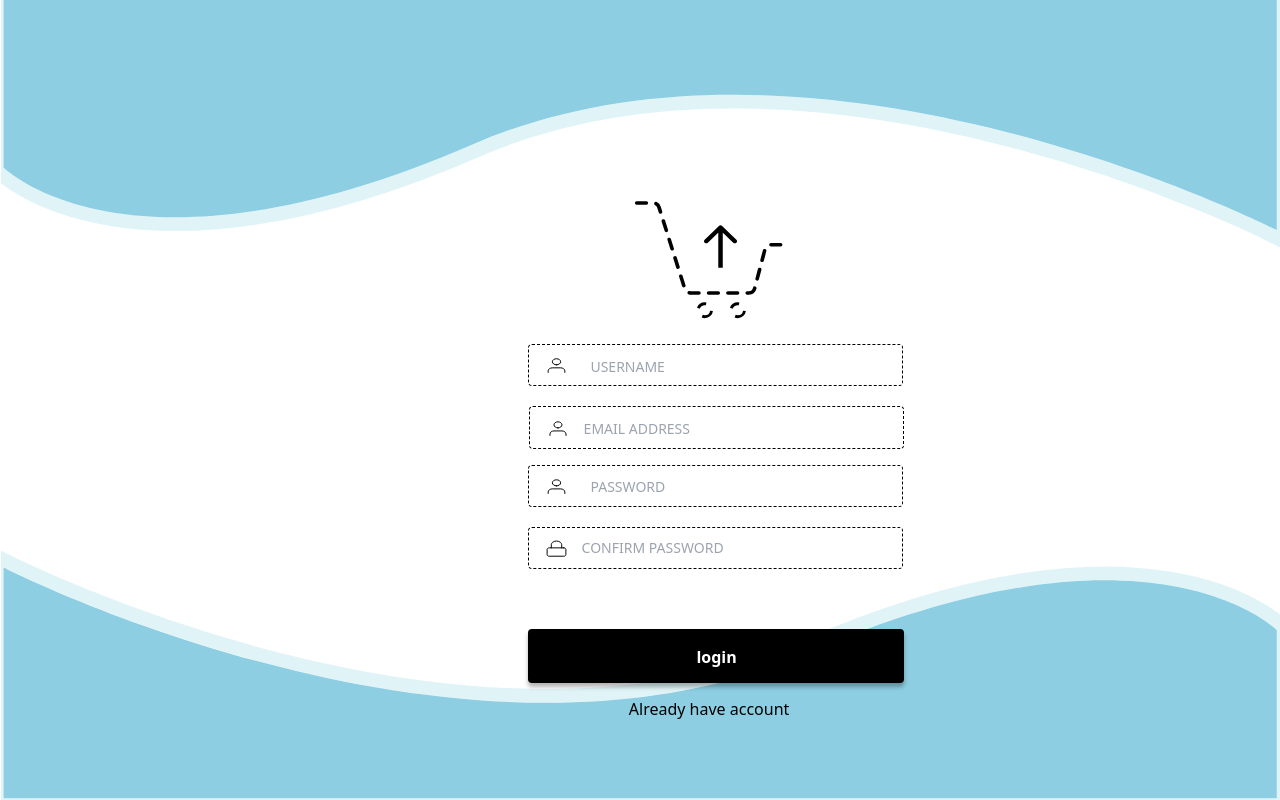
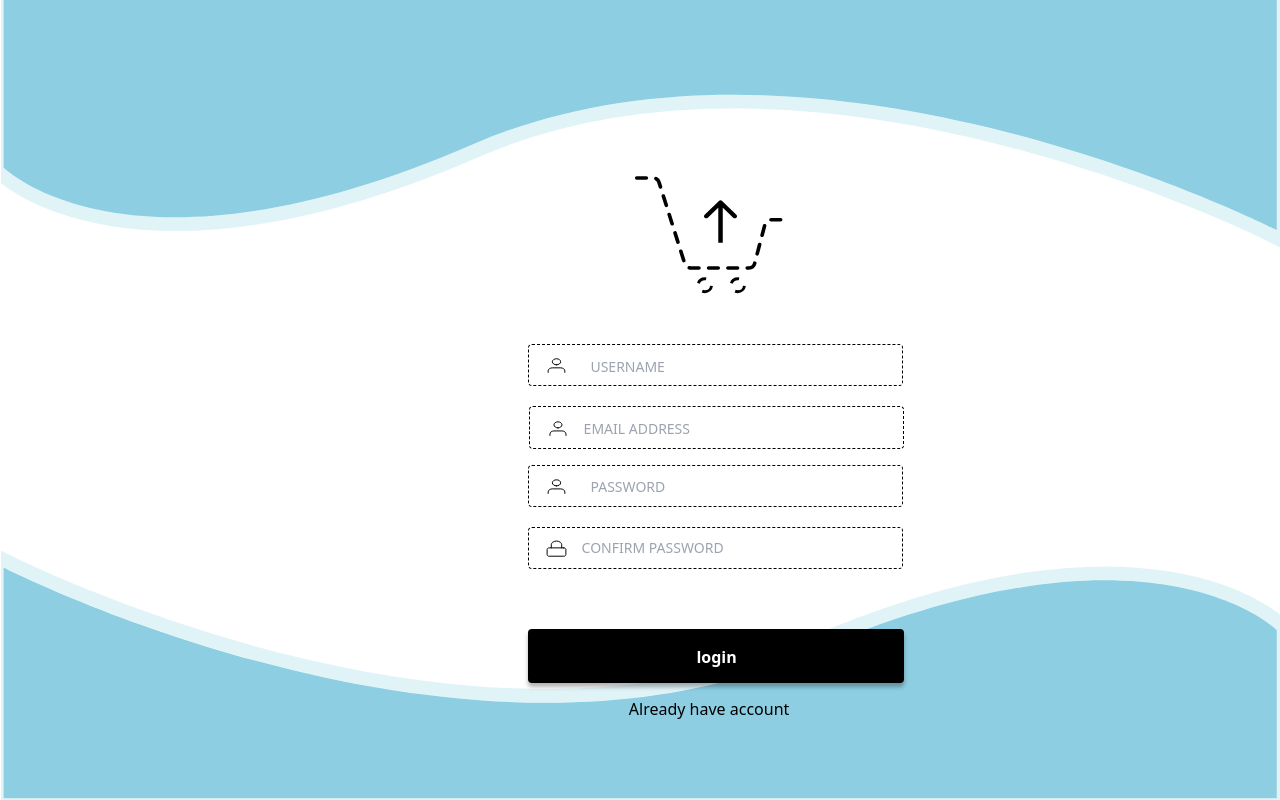
Before and after one commit to athu-kawale2002/Internship-Task, a plain HTML site: page signup.html in a window 1280 px wide. Drawn offline with nearby package versions, Linux system fonts and the light colour scheme.

Commit message:
various changes done123

```diff
--- a/signup.html
+++ b/signup.html
@@ -38,7 +38,7 @@
 
 
       <svg width="155" height="122" viewBox="0 0 155 122" fill="none" xmlns="http://www.w3.org/2000/svg"
-        style="width: 149.63px; height: 117.77px; position: absolute; left: 672px; top: 210px;"
+        style="width: 149.63px; height: 117.77px; position: absolute; left: 672px; top: 185px;"
         preserveAspectRatio="none">
         <path
           d="M2.79999 2H19.9109C22.6416 2 25.051 3.71683 25.8452 6.22848L52.632 90.9406C53.4262 93.4521 55.8355 95.169 58.566 95.169H118.92C121.757 95.169 124.234 93.3172 124.932 90.6727L135.738 49.7268C136.436 47.0821 138.912 45.2305 141.75 45.2305H152.431"
```
